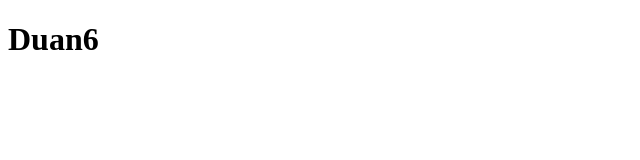
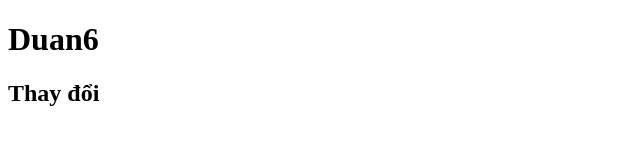
Before and after one commit to hochtm/duan6, a plain HTML site: page index.html in a window 1280 px wide. Shown: the whole page, without its empty margins (0-640 px from the left). Drawn offline with Linux system fonts and the light colour scheme.

Commit message:
2st commit

```diff
--- a/index.html
+++ b/index.html
@@ -8,5 +8,6 @@
 </head>
 <body>
     <h1>Duan6</h1>
+    <h2>Thay đổi</h2>
 </body>
 </html>
```
